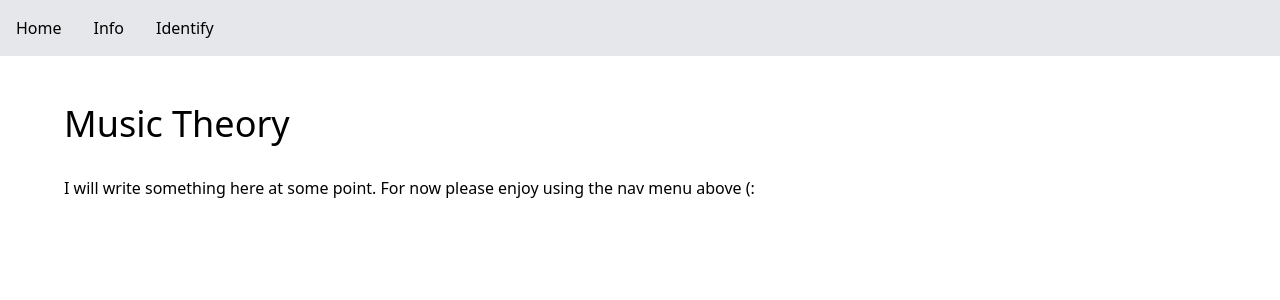
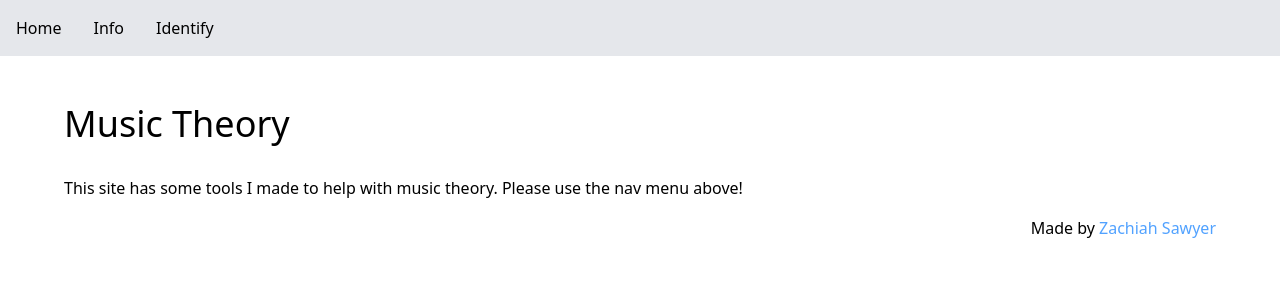
Before and after one commit to Zachiah/music-theory, a SvelteKit app: page / in a window 1280 px wide. Shown: the top 300 px of the page. Built offline with nearby package versions, Linux system fonts and the light colour scheme; what @iconify/tailwind4 would draw is missing.

Commit message:
Add links to github and my site

```diff
--- a/package.json
+++ b/package.json
@@ -23,6 +23,7 @@
 		"@eslint/js": "^9.18.0",
 		"@iconify-json/heroicons": "^1.2.2",
 		"@iconify-json/mdi-light": "^1.2.2",
+		"@iconify-json/octicon": "^1.2.19",
 		"@iconify/tailwind4": "^1.0.6",
 		"@sveltejs/adapter-cloudflare": "^5.0.1",
 		"@sveltejs/kit": "^2.20.2",
--- a/src/routes/+layout.svelte
+++ b/src/routes/+layout.svelte
@@ -10,6 +10,14 @@
 		<li class="contents">
 			<a class="p-4 hover:text-blue-500" href="/chord-identifier/keyboard">Identify</a>
 		</li>
+
+		<span class="flex-grow"></span>
+
+		<li class="contants">
+			<a class="flex h-full items-center justify-center p-4 hover:text-blue-500" href="https://github.com/Zachiah/music-theory" aria-label="GitHub">
+				<span class="size-6 icon-[octicon--mark-github-16]"></span>
+			</a>
+		</li>
 	</ul>
 </nav>
 
--- a/src/routes/+page.svelte
+++ b/src/routes/+page.svelte
@@ -5,5 +5,7 @@
 <Container>
 	<h1 class="pb-4 text-4xl">Music Theory</h1>
 
-	<p>I will write something here at some point. For now please enjoy using the nav menu above (:</p>
+	<p>This site has some tools I made to help with music theory. Please use the nav menu above!</p>
+
+	<p class="text-right">Made by <a class="text-blue-400" href="https://zachiah.com/">Zachiah Sawyer</a>
 </Container>
```
Also changed, not shown: 2 other files (tests, documents, lock files or other folders).
